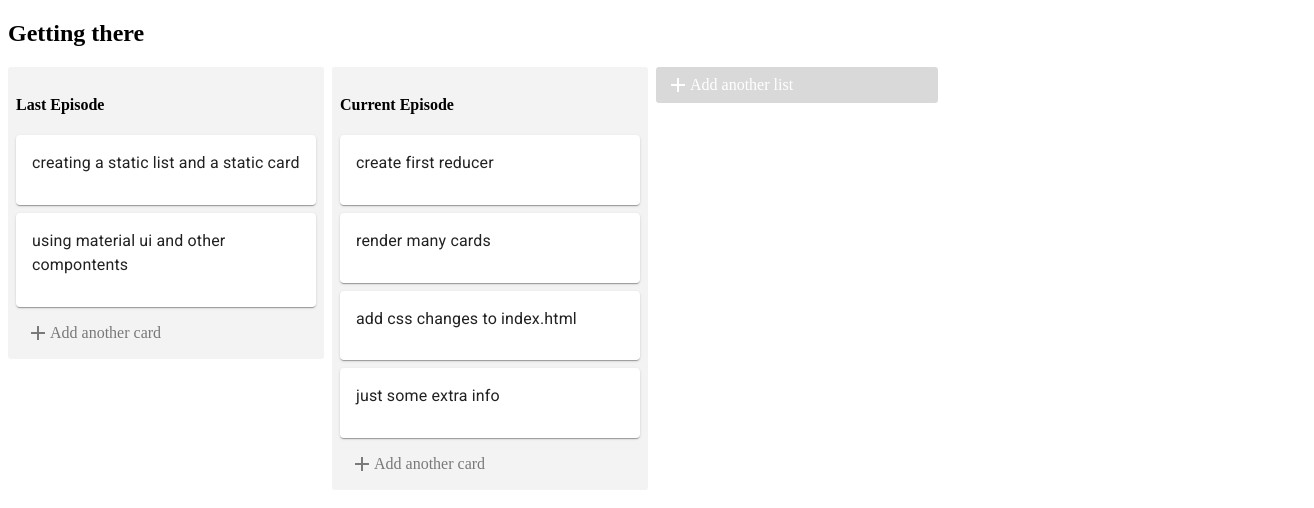
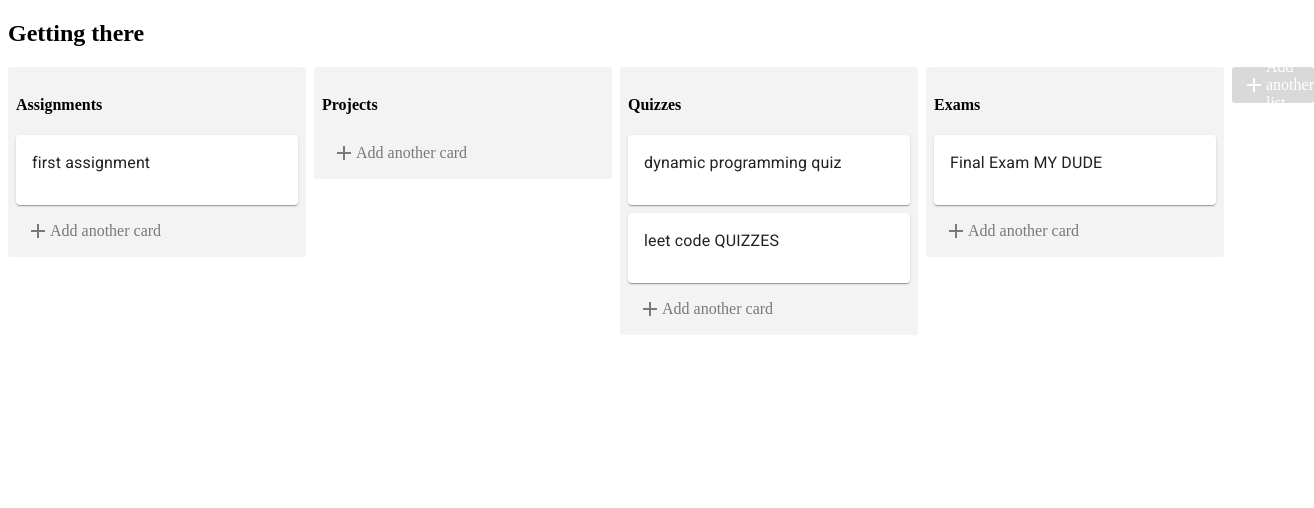
Before and after one commit to AdamConybear/trelloClone-students, a React (Create React App) app: page / in a window 1280 px wide. Shown: the top 508 px of the page, 1314 px wide, since content can reach past the window. Built offline with nearby package versions, Linux system fonts and the light colour scheme.

Commit message:
updated initial state

```diff
--- a/public/index.html
+++ b/public/index.html
@@ -28,7 +28,7 @@
       work correctly both with client-side routing and a non-root public URL.
       Learn how to configure a non-root public URL by running `npm run build`.
     -->
-    <title>React App</title>
+    <title>Trello for Students</title>
   </head>
   <body>
     <noscript>You need to enable JavaScript to run this app.</noscript>
--- a/src/components/TrelloButton.js
+++ b/src/components/TrelloButton.js
@@ -21,6 +21,7 @@ class TrelloButton extends Component {
     }
     closeForm = () => {
         this.setState ({
+            text: "",
             formOpen: false
         })
     }
@@ -36,7 +37,7 @@ class TrelloButton extends Component {
         const {text} = this.state;
         if (text) {
             this.setState ({
-                text: ""
+                text: "",
             })
             dispatch(addList(text));
         }
@@ -48,11 +49,18 @@ class TrelloButton extends Component {
         const {text} = this.state;
         if (text) {
             this.setState ({
-                text: ""
+                text: "",
             })
             dispatch(addCard(listID,text));
         }
         return;
+    }
+    handleKeyPress = (event) => {
+        const {list} = this.props;
+
+        if(event.key === 'Enter'){
+            list ? this.handleAddList() : this.handleAddCard()
+        }
     }
 
     renderAddButton = () => {
@@ -96,6 +104,7 @@ class TrelloButton extends Component {
                     <TextareaAutosize
                     placeholder = {textPlaceholder}
                     autoFocus
+                    onKeyPress={this.handleKeyPress}
                     onBlur = {this.closeForm}
                     value ={this.state.text}
                     onChange = {this.handleInputChange}
@@ -115,7 +124,7 @@ class TrelloButton extends Component {
                     style={{color:"white", backgroundColor: "#86c232"}}>
                     {buttonTitle}
                     </Button>
-                    <Icon style= {{marginLeft: 8, cursor: "pointer"}}>close</Icon>
+                    <Icon onClick = {this.closeForm} style= {{marginLeft: 8, cursor: "pointer"}}>close</Icon>
                 </div>
             </div>
         )
--- a/src/reducers/listReducer.js
+++ b/src/reducers/listReducer.js
@@ -1,43 +1,47 @@
 import {CONSTANTS} from '../actions'
 
-let listID = 2;
-let cardID = 6;
+let listID = 4;
+let cardID = 4;
 
 const initialState = [
     {
-        title: "Last Episode",
+        title: "Assignments",
         id: `list-${0}`,
         cards: [
             {
                 id: `card-${0}` ,
-                text: "creating a static list and a static card"
-            },
-            {
-                id: `card-${1}`,
-                text: "using material ui and other compontents"
+                text: "first assignment"
             }
         ]
     },
     {
-        title: "Current Episode",
+        title: "Projects",
         id: `list-${1}`,
+        cards: []
+    },
+    {
+        title: "Quizzes",
+        id: `list-${2}`,
         cards: [
             {
-                id: `card-${2}`,
-                text: "create first reducer"
+                id: `card-${1}`,
+                text: "dynamic programming quiz"
             },
             {
+                id: `card-${2}`,
+                text: "leet code QUIZZES"
+            }
+        ]
+    },
+    {
+        title: "Exams",
+        id: `list-${3}`,
+        cards: [
+            {
                 id: `card-${3}`,
-                text: "render many cards"
+                text: "Final Exam MY DUDE"
             },
-            {
-                id: `card-${4}`,
-                text: 'add css changes to index.html'
-            },
-            {
-                id: `card-${5}`,
-                text: 'just some extra info'
-            }
+
         ]
     }
 
```
